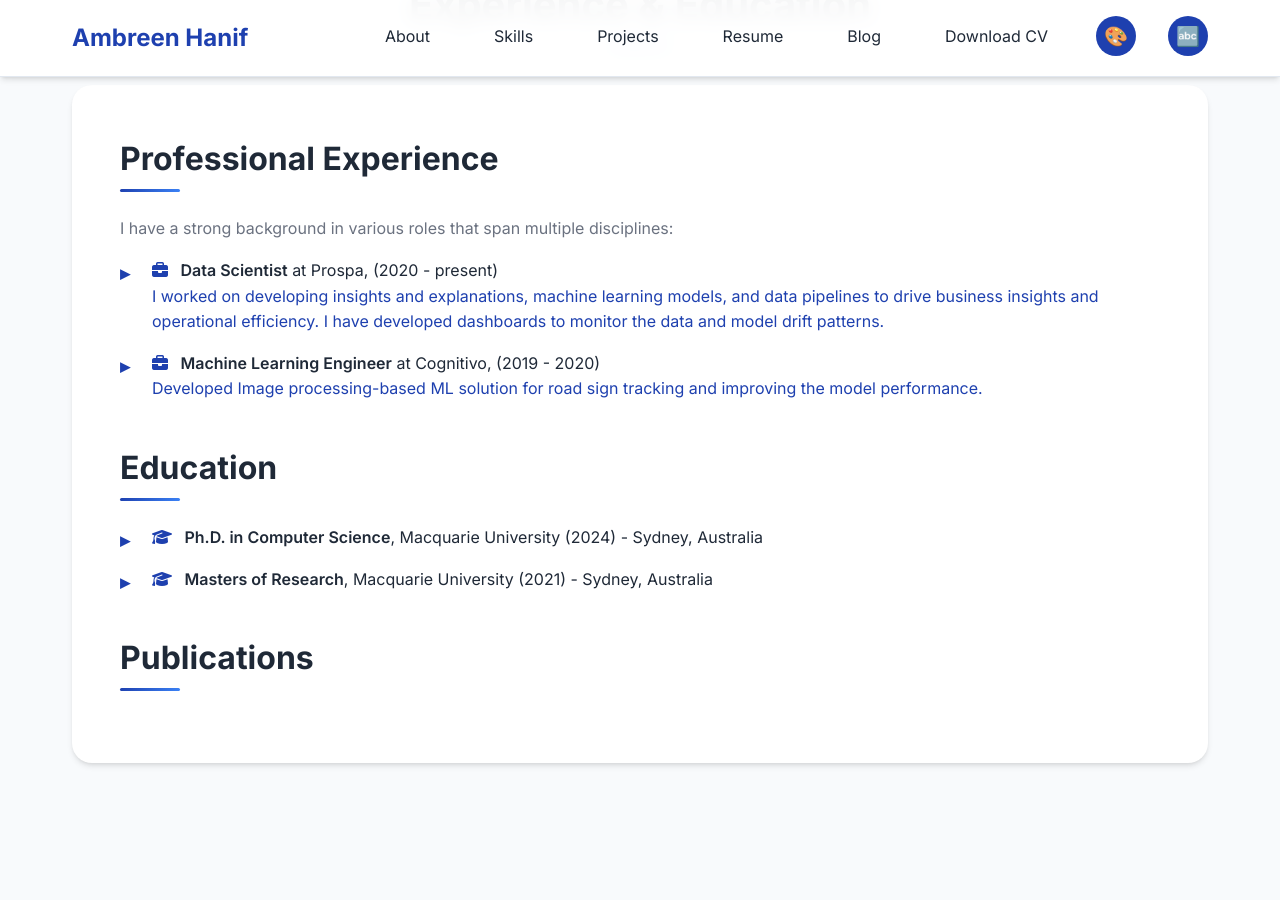
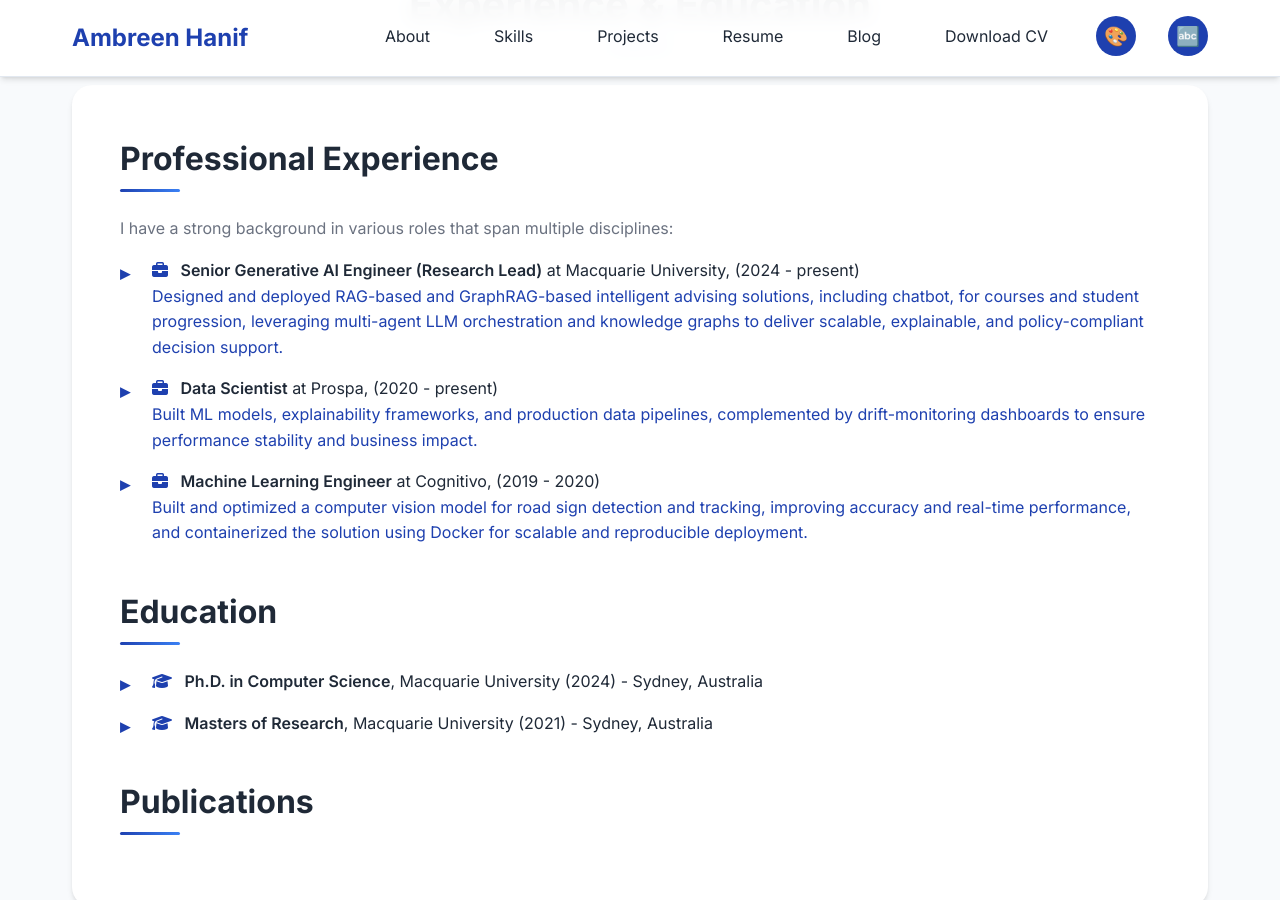
Before and after one commit to umberH/umberH.github.io, a Jekyll site: the page built from index.markdown, in a window 1280 px wide and 900 px high, scrolled down 2804 px. Built offline with Jekyll 4.4.1, drawn with Linux system fonts in a browser that asks for light colours.

Commit message:
Revise experience descriptions for clarity and impact
Updated job descriptions to enhance clarity and detail.

```diff
--- a/_data/experience.yml
+++ b/_data/experience.yml
@@ -1,11 +1,18 @@
+- title: Senior Generative AI Engineer (Research Lead)
+  company: Macquarie University
+  duration: 2024 - present
+  description: Designed and deployed RAG-based and GraphRAG-based intelligent advising solutions, including chatbot, for courses and student progression, leveraging multi-agent LLM orchestration and knowledge graphs to deliver scalable, explainable, and policy-compliant decision support.
+  icon: fas fa-briefcase
+
+
 - title: Data Scientist
   company: Prospa
   duration: 2020 - present
-  description: I worked on developing insights and explanations, machine learning models, and data pipelines to drive business insights and operational efficiency. I have developed dashboards to monitor the data and model drift patterns.
+  description: Built ML models, explainability frameworks, and production data pipelines, complemented by drift-monitoring dashboards to ensure performance stability and business impact.
   icon: fas fa-briefcase
 
 - title: Machine Learning Engineer
   company: Cognitivo
   duration: 2019 - 2020
-  description: Developed Image processing-based ML solution for road sign tracking and improving the model performance.
+  description: Built and optimized a computer vision model for road sign detection and tracking, improving accuracy and real-time performance, and containerized the solution using Docker for scalable and reproducible deployment.
   icon: fas fa-briefcase
```
